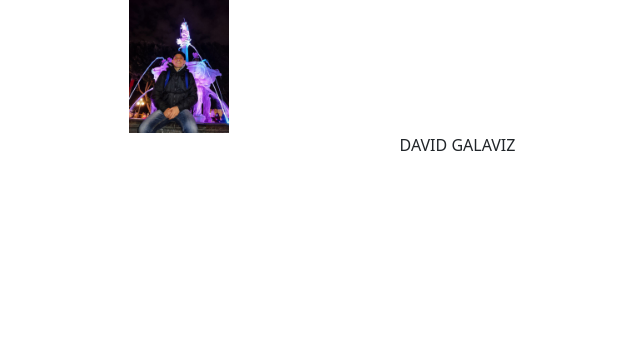
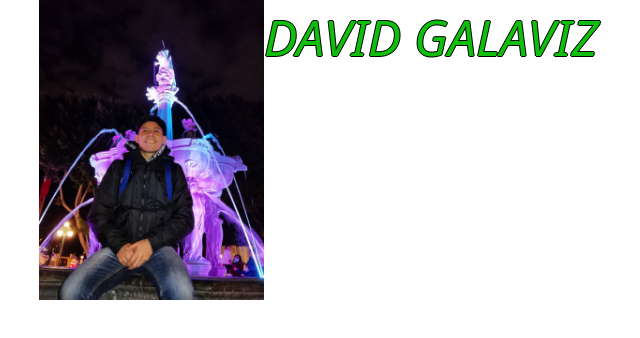
Before and after one commit to Davix00/portfolio, a website: page index.html in a window 1280 px wide. Shown: the whole page, without its empty margins (43-683 px from the left). Drawn offline with nearby package versions, Linux system fonts and the light colour scheme.

Commit message:
haciendo cambios en header

```diff
--- a/index.html
+++ b/index.html
@@ -8,17 +8,12 @@
     <title>David Galavíz</title>
   </head>
   <body>
-
-    <div class="container text-center">
-
-        <div class="col col-md-3">
-          <img class="photo" src="/img/me.jpg" alt="me.jpg">
-        </div>
-        <div class="col col-md-9">DAVID GALAVIZ</div>
-
-
+    <div class="container">
+      <div class="header">
+        <img class="photo img-responsive" src="/img/me.jpg" alt="me.jpg" />
+        <p class="nombre">DAVID GALAVIZ</p>
+      </div>
     </div>
-
     <script src="node_modules/bootstrap/dist/js/bootstrap.min.js"></script>
   </body>
 </html>
--- a/style.scss
+++ b/style.scss
@@ -1,21 +1,21 @@
-body{
+*{
     margin:0;
     padding:0;
 }
 
-.photo{
-    max-height: auto;
-    max-width: 100px;
+.header .photo{
+    max-height: 300px;
+    max-width: 400px;
+    float:left;
 }
 
-.nombre {
+.header .nombre {
     font-style:italic;
-    color:#30e939;
-    text-shadow: -1px 0 #000000, 0 1px #000000, 1px 0 #000000, 0 -1px #000000
+    font-size: 50px;
+    color:#10bf0d;
+    text-shadow: -1px 0 #000000, 0 1px #000000, 1px 0 #000000, 0 -1px #000000;
+    margin-left: 5%;
 }
 
-h2.nombre{
-   color:#5530e9;
-}
 
 @import "./node_modules/bootstrap/scss/bootstrap.scss"
```
Also changed, not shown: style.css, 1 other file.
